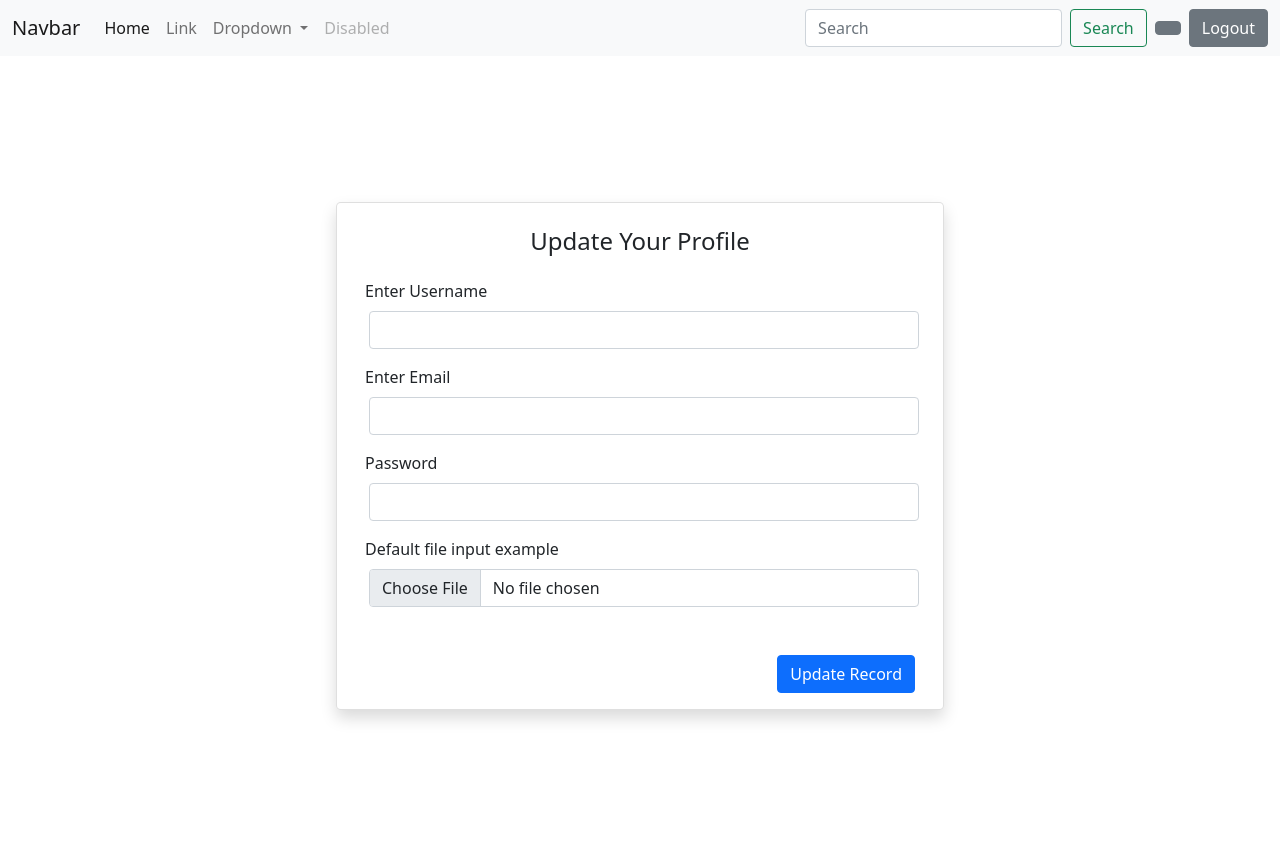
After one commit to hassannasir1236/signinwork, a CodeIgniter 4 app: template app/Views/Usereditpage.php in a window 1280 px wide. The commit adds this page. Run offline with PHP 8.4 and a stand-in for CodeIgniter, Linux system fonts and the light colour scheme; the template is opened without the code that fills it, so the values that code supplies are empty; some libraries are stand-ins or nearby versions.

Commit message:
Edit user Record page design

```diff
--- a/app/Config/Routes.php
+++ b/app/Config/Routes.php
@@ -16,6 +16,7 @@ $routes->post('/image-upload/upload', 'Home::upload');
 //$routes->post('/user/delete/(:num)', 'Home/delete/$1');
 // Correct route handler with the backslash delimiter
 $routes->post('user/delete/(:num)', '\App\Controllers\Home::delete/$1');
+$routes->get('user/edit/(:num)', '\App\Controllers\Home::editpageshow/$1');
 
 // Define a POST route for deleting a record
 //$routes['user/delete/(:num)']['post'] = 'Home/delete/$1';
--- /dev/null
+++ b/app/Views/Usereditpage.php
@@ -0,0 +1,112 @@
+<?= $this->extend('layouts/main') ?>
+
+<!-- Defining the content section -->
+<?= $this->section('title') ?>
+echo "Signup page"
+<?= $this->endSection() ?>
+<?= $this->section('cs') ?>
+<link href="https://cdnjs.cloudflare.com/ajax/libs/bulma/0.9.3/css/bulma.min.css">
+<link href="https://cdn.datatables.net/1.13.6/css/dataTables.bulma.min.css">
+<link href="https://cdn.datatables.net/buttons/2.4.1/css/buttons.bulma.min.css">
+<link href="https://cdnjs.cloudflare.com/ajax/libs/font-awesome/4.7.0/css/font-awesome.min.css">
+<link href="">
+
+<div id="toastr-notifications">
+</div>
+<style>
+  /* Style the toaster container */
+.toaster {
+    position: fixed;
+    right:0;
+    margin-top:5px;
+    background-color: #4CAF50; /* Green background color */
+    color: #fff;
+    padding: 10px 20px;
+    border-radius: 5px;
+    box-shadow: 0px 0px 10px rgba(0, 0, 0, 0.5);
+    display: none; /* Hide it by default */
+}
+
+/* Style the toaster content */
+.toaster-content {
+    text-align: center;
+}
+body{
+    height:100vh;
+}
+</style>
+<?= $this->endSection() ?>
+<?= $this->section('content') ?>
+<nav class="navbar navbar-expand-lg navbar-light bg-light">
+  <div class="container-fluid">
+    <a class="navbar-brand" href="#">Navbar</a>
+    <button class="navbar-toggler" type="button" data-bs-toggle="collapse" data-bs-target="#navbarSupportedContent" aria-controls="navbarSupportedContent" aria-expanded="false" aria-label="Toggle navigation">
+      <span class="navbar-toggler-icon"></span>
+    </button>
+    <div class="collapse navbar-collapse" id="navbarSupportedContent">
+      <ul class="navbar-nav me-auto mb-2 mb-lg-0">
+        <li class="nav-item">
+          <a class="nav-link active" aria-current="page" href="#">Home</a>
+        </li>
+        <li class="nav-item">
+          <a class="nav-link" href="#">Link</a>
+        </li>
+        <li class="nav-item dropdown">
+          <a class="nav-link dropdown-toggle" href="#" id="navbarDropdown" role="button" data-bs-toggle="dropdown" aria-expanded="false">
+            Dropdown
+          </a>
+          <ul class="dropdown-menu" aria-labelledby="navbarDropdown">
+            <li><a class="dropdown-item" href="#">Action</a></li>
+            <li><a class="dropdown-item" href="#">Another action</a></li>
+            <li><hr class="dropdown-divider"></li>
+            <li><a class="dropdown-item" href="#">Something else here</a></li>
+          </ul>
+        </li>
+        <li class="nav-item">
+          <a class="nav-link disabled" href="#" tabindex="-1" aria-disabled="true">Disabled</a>
+        </li>
+      </ul>
+      <form class="d-flex" enctype="multipart/form-data">
+        <input class="form-control me-2" type="search" placeholder="Search" aria-label="Search">
+        <button class="btn btn-outline-success" type="submit">Search</button>
+      </form>
+      <a class="btn btn-secondary ml-4" style="margin-left:8px;" href=""><?php echo session('username'); ?></a>
+      <a class="btn btn-secondary ml-4" style="margin-left:8px;" href="<?php echo base_url('/logout'); ?>">Logout</a>
+    </div>
+  </div>
+</nav>
+
+
+<div class="container d-flex justify-content-center align-items-center"  style="height:100vh;">
+    <div class="row d-flex justify-content-center align-items-center">
+        <div class="card rounded-3 shadow" style="width: 38rem;">
+        <h4 class="d-flex justify-content-center align-items-center pt-4">Update Your Profile</h4>
+            <div class="card-body  ">
+            <form >
+                <div class="mb-3">
+                    <label for="exampleInputEmail1" class="form-label">Enter Username</label>
+                    <input type="text" class="form-control col" id="exampleInputEmail1" aria-describedby="emailHelp" value="<?= $data['username'] ?>">
+                </div>
+                <div class="mb-3">
+                    <label for="exampleInputEmail1" class="form-label">Enter Email</label>
+                    <input type="email" class="form-control col" id="exampleInputEmail1" aria-describedby="emailHelp" value="<?= $data['username'] ?>">
+                </div>
+                <div class="mb-3">
+                    <label for="exampleInputPassword1" class="form-label">Password</label>
+                    <input type="password" class="form-control col" id="exampleInputPassword1">
+                </div>
+                <div class="mb-3">
+                    <label for="formFile" class="form-label">Default file input example</label>
+                    <input class="form-control col mb-5" type="file" id="formFile">
+                </div>
+                <button type="submit" class="btn btn-primary " style="float:right;">Update Record</button>
+                </form>
+            </div>
+        </div>
+    </div>
+</div>
+
+<?= $this->endSection() ?>
+<?= $this->section('js') ?>
+
+<?= $this->endSection() ?>
--- a/app/Views/dashboard.php
+++ b/app/Views/dashboard.php
@@ -152,7 +152,7 @@ input {
                     <td><?php echo $user['email']; ?></td>
                     <td><?php echo $user['password']; ?></td>
                     <td class="d-flex">
-                        <a href="" class="btn btn-success rounded-2"><i class="fa-solid fa-pen-to-square" style="color: #f6f7f9;"></i></a>
+                        <a href="<?=  site_url('user/edit/').$user['id']; ?>" class="btn btn-success rounded-2"><i class="fa-solid fa-pen-to-square" style="color: #f6f7f9;"></i></a>
                         <form action="<?=  site_url('user/delete/').$user['id']; ?>" method="post">
                             <button type="submit" class="btn btn-danger rounded-2 show_confirm" style="margin-left:3px;">
                             <i class="fa-solid fa-trash" style="color: #f6f7f9;"></i>
@@ -176,6 +176,8 @@ input {
         </div>
     </div>
 </div>
+
+<?= $this->endSection() ?>
 <?= $this->section('js') ?>
 <script type="text/javascript">
 
@@ -206,6 +208,7 @@ input {
    $(document).ready(function() {
     var table = $('#example').DataTable( {
         lengthChange: false,
+        "pageLength": 20,
         buttons: [ 'copy', 'excel', 'pdf', 'colvis' ]
     } );
 
@@ -251,4 +254,3 @@ input {
 
 </script>
 <?= $this->endSection() ?>
-<?= $this->endSection() ?>
```
Also changed, not shown: app/Controllers/Home.php (+13 -0 lines), public/assets/uploads/1694764393_4431f7fd72e9ea691133.jpeg (deleted), public/assets/uploads/1694776689_4a22f59aa9ec3cd7d622.jpg (added).
